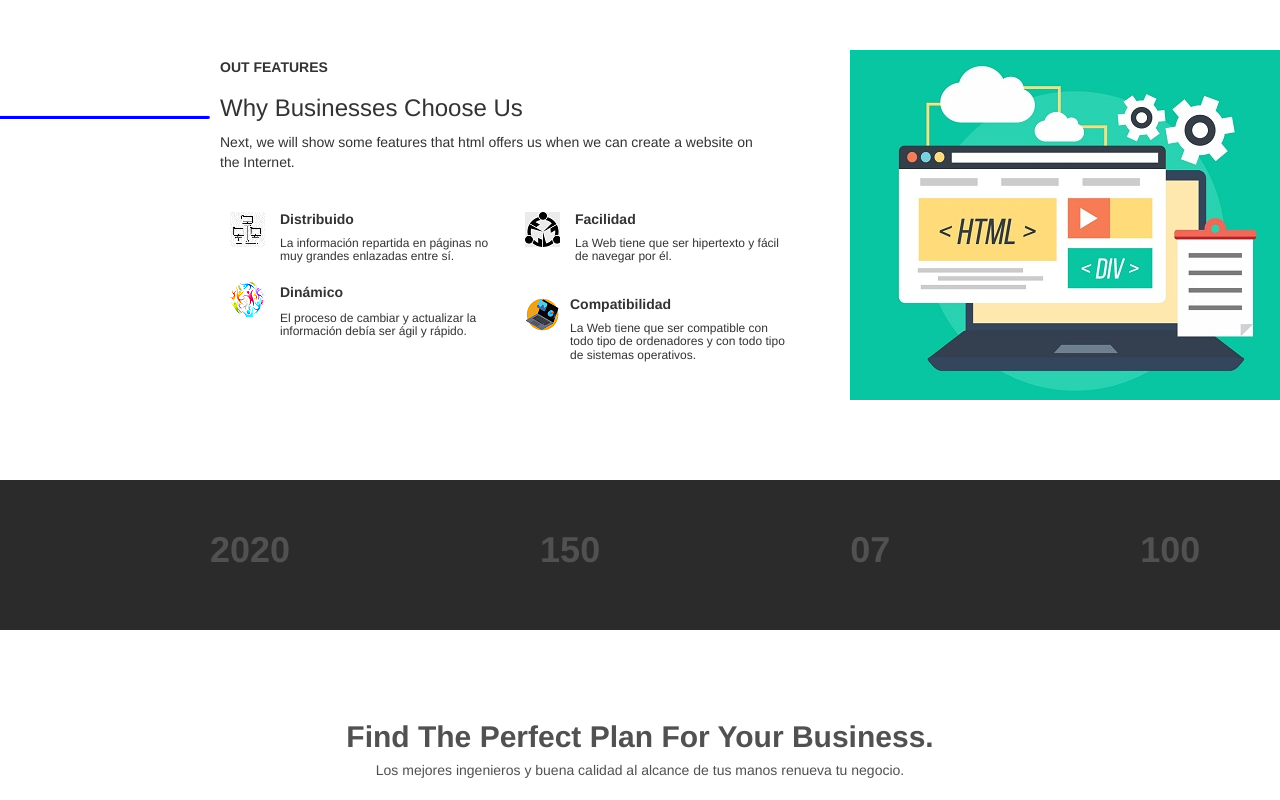
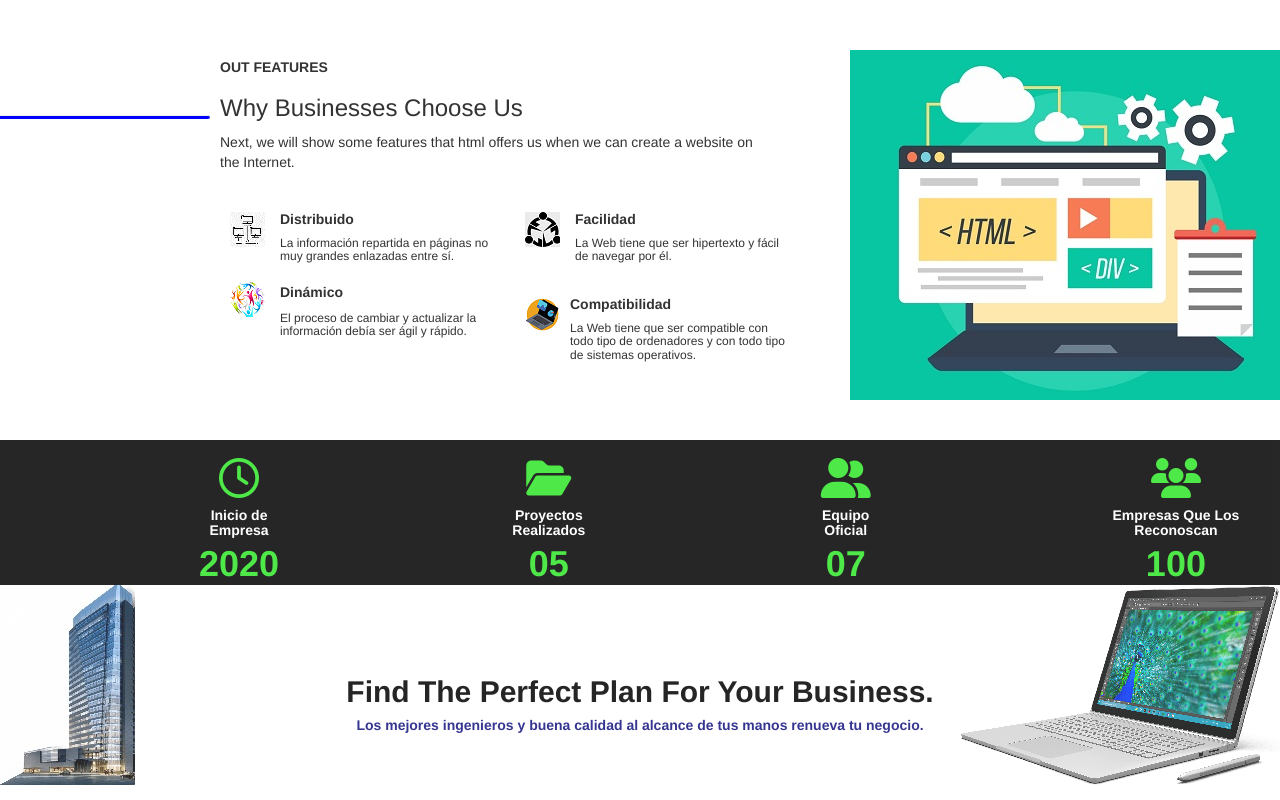
Before and after one commit to diegoalorch/Tarea3, a plain HTML site: page index.html in a window 1280 px wide. Shown: the part 870-1670 px from the top of the page. Drawn offline with nearby package versions, Linux system fonts and the light colour scheme.

Commit message:
Pagina actualizada

```diff
--- a/css/estilos.css
+++ b/css/estilos.css
@@ -1,7 +1,6 @@
 @import url('https://fonts.googleapis.com/css2?family=Archivo+Black&family=Passion+One&family=Playball&display=swap');
 .header{
     background-image: url("../imagenes/fondito8.jpg");
-    background-color:black;
     width: auto;
     height: 370px;
 }
@@ -74,7 +73,6 @@
     height: 450px;
     width: 400px;
     background-image: url("../imagenes/fondito2.jpg");
-    background-color: cornflowerblue;
 }
 .info{
     margin-top: 30px;
@@ -90,54 +88,50 @@
     height: 350px;
     width: 450px;
     background-image: url("../imagenes/fondito10.jpg");
-    background-color: blueviolet;
 }
 .logoDinamico{
     width: 35px;
     height: 35px;
     background-image: url("../imagenes/logitoDi.png");
-    background-color: aqua;
 }
 .logoCompa{
     width: 35px;
     height: 35px;
     background-image: url("../imagenes/logitoC.png");
-    background-color: aqua;
 }
 .logofacilidad{
     width: 35px;
     height: 35px;
     background-image: url("../imagenes/logitoF.png");
-    background-color: aqua;
 }
 .logoDistri{
     margin-right: 225px;
     width: 35px;
     height: 35px;
     background-image: url("../imagenes/logitoD.jpg");
-    background-color: aqua;
 }
 .rectangulo{
     width: 100%;
-    height: 150px;
-    opacity: 0.85;
+    height: 145px;
+    opacity: 0.87;
+    text-align: center;
     background-color: rgb(7, 7, 7);
 }
 .año{
-    margin-top: 50px;
-    margin-left: 210px;
+    margin-top: 18px;
+    margin-left: 180px;
 }
 .proyectos{
-    margin-top: 50px;
-    margin-left: 250px;
+    margin-top: 18px;
+    margin-left: 180px;
 }
 .equipo{
-    margin-top: 50px;
-    margin-left: 250px;
+    margin-top: 18px;
+    margin-left: 180px;
 }
 .programadores{
-    margin-top: 50px;
-    margin-left: 250px;
+    margin-top: 18px;
+    margin-left: 180px;
 }
 .final{
     width: 100%;
@@ -147,4 +141,22 @@
 }
 .finish{
     margin-top: 90px;
+    text-align: center;
 }
+.icon{
+    font-size: 40px;
+     color: rgb(52, 230, 46);
+}
+.Empresa{
+    width: 135px;
+    height: 200px;
+    margin-top: -158px;
+    background-image: url("../imagenes/logitoEmpresa.png");
+}
+.lap{
+    width: 319px;
+    height: 200px;
+    margin-top: -200px;
+    float: right;
+    background-image: url("../imagenes/logitoLaptop.png");
+}
--- a/index.html
+++ b/index.html
@@ -7,12 +7,10 @@
     <meta name='viewport' content='width=device-width, initial-scale=1'>
     <link rel="stylesheet" href="css/estilos.css">
 	<link rel="stylesheet" href="https://maxcdn.bootstrapcdn.com/bootstrap/3.3.7/css/bootstrap.min.css" integrity="sha384-BVYiiSIFeK1dGmJRAkycuHAHRg32OmUcww7on3RYdg4Va+PmSTsz/K68vbdEjh4u" crossorigin="anonymous">
-    <script src="https://ajax.googleapis.com/ajax/libs/jquery/1.12.4/jquery.min.js"></script>
-    <script src="https://maxcdn.bootstrapcdn.com/bootstrap/3.3.7/js/bootstrap.min.js" integrity="sha384-Tc5IQib027qvyjSMfHjOMaLkfuWVxZxUPnCJA7l2mCWNIpG9mGCD8wGNIcPD7Txa" crossorigin="anonymous"></script>
 	<meta name="viewport" content="width=device-width, initial-scale=1">
-    <script src='main.js'></script>
-</head>
+    </head>
 <body >
+    <!-- Emcabezado -->
     <div class="header" >
         <nav class="navbar navbar-default navbar-fixed-top" style="background-color: transparent !important;">
             <div class="container">
@@ -47,7 +45,7 @@
             <h4 style="font-family: 'Playball', cursive; float: right; color: white;">Fresh Ideas for Your Business</h4>
         </div>
     </div>
-
+    <!-- Fin del Emcabezado -->
 <!-- --------------------------------------------------------------------------------------------------------- -->
     <!--Distancia de los marcos-->
     <div style="margin-left: 220px;">
@@ -174,10 +172,8 @@
         </div>
         <!--Fin de Contenido e imagenes 2-->
     </div>
+    <!--Fin de la distancia de los marcos-->
     <br>
-    <br>
-    <br>
-    <!--Fin de la distancia de los marcos-->
 <!-- --------------------------------------------------------------------------------------------------------- -->
     <!-- Rectangulo negro -->
     <div class="rectangulo">
@@ -185,7 +181,11 @@
             <tr>
                 <td>
                     <div class="año">
-                        <h1>
+                        <i class="far fa-clock icon" ></i>
+                        <h5 style="color: white;">
+                            <b>Inicio de Empresa </b>
+                        </h5>
+                        <h1 style="color: rgb(52, 230, 46); margin-top: -5px;">
                             <b>
                                 2020
                             </b>
@@ -194,16 +194,24 @@
                 </td>
                 <td>
                     <div class="proyectos">
-                        <h1>
+                        <i class="fas fa-folder-open icon"></i>
+                        <h5 style="color: white;">
+                            <b>Proyectos Realizados</b>
+                        </h5>
+                        <h1 style="color: rgb(52, 230, 46); margin-top: -5px;">
                             <b>
-                                150
+                                05
                             </b>
                         </h1>
                     </div>
                 </td>
                 <td>
                     <div class="equipo">
-                        <h1>
+                        <i class="fas fa-user-friends icon"></i>
+                        <h5 style="color: white;">
+                            <b>Equipo Oficial</b>
+                        </h5>
+                        <h1 style="color: rgb(52, 230, 46); margin-top: -5px;">
                             <b>
                                 07
                             </b>
@@ -212,7 +220,11 @@
                 </td>
                 <td>
                     <div class="programadores">
-                        <h1>
+                        <i class="fas fa-users icon"></i>
+                        <h5 style="color: white;">
+                            <b>Empresas Que Los Reconoscan</b>
+                        </h5>
+                        <h1 style="color: rgb(52, 230, 46); margin-top: -5px;">
                             <b>
                                 100
                             </b>
@@ -223,21 +235,40 @@
         </table>
     </div>
     <!--Fin del Rectangulo-->
+
 <!-- --------------------------------------------------------------------------------------------------------- -->
     <div class="final">
         <div class="finish">
-            <h2>
+            <h2 style="color: black;">
                 <b>
-                    <center>Find The Perfect Plan For Your Business.</center>
+                    Find The Perfect Plan For Your Business.
                 </b>
-                <h5>
-                    <center>Los mejores ingenieros y buena calidad al alcance de tus manos renueva tu negocio.</center>
+                <h5 style="color: rgb(20, 20, 128);">
+                    <b>Los mejores ingenieros y buena calidad al alcance de tus manos renueva tu negocio.</b>
                 </h5>
             </h2>
+            <div class="Empresa">
+            </div>
+            <div class="lap">
+            </div>
         </div>
     </div>
-    <div>
+<!-- --------------------------------------------------------------------------------------------------------- -->
 
-    </div>
+    <!-- main java script -->
+    <script src='main.js'></script>
+    <!-- Fin del main java script -->
+
+    <!-- script de iconos -->
+    <script src="https://kit.fontawesome.com/0dc3d96b7b.js" crossorigin="anonymous"></script>
+    <!-- fin de script de iconos -->
+
+    <!-- script de la libreria de jquery -->
+    <script src="https://ajax.googleapis.com/ajax/libs/jquery/1.12.4/jquery.min.js"></script>
+    <!-- fin del script de la libreria de jquery -->
+
+    <!-- script de bootstrap -->
+    <script src="https://maxcdn.bootstrapcdn.com/bootstrap/3.3.7/js/bootstrap.min.js" integrity="sha384-Tc5IQib027qvyjSMfHjOMaLkfuWVxZxUPnCJA7l2mCWNIpG9mGCD8wGNIcPD7Txa" crossorigin="anonymous"></script>
+    <!-- Fin del script de bootstrap -->
 </body>
 </html>
```
Also changed, not shown: imagenes/logitoEmpresa.png (added), imagenes/logitoLaptop.png (added).
